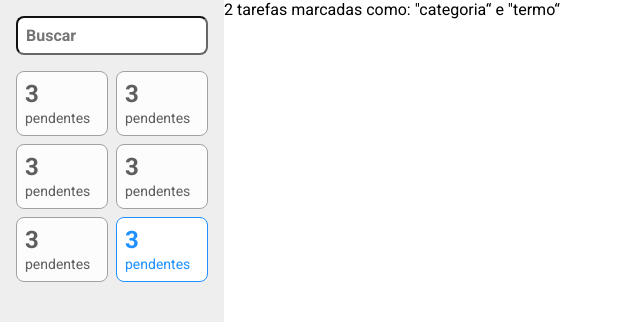
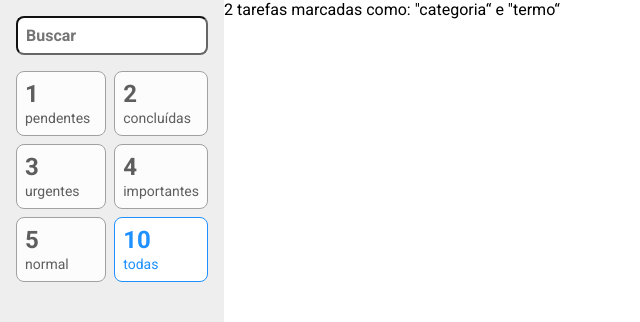
Before and after one commit to devMahaw/todo_react, a React (Create React App) app: page / in a window 1280 px wide. Shown: the top 322 px of the page, without its empty margins (0-640 px from the left). Built offline with nearby package versions, Linux system fonts and the light colour scheme.

Commit message:
feat: parameterizing filters

```diff
--- a/src/components/CardFilter/index.tsx
+++ b/src/components/CardFilter/index.tsx
@@ -2,12 +2,14 @@ import * as S from "./styles";
 
 export type Props = {
   active?: boolean;
+  counter: number;
+  subtitle: string;
 };
 
-const CardFilter = (props: Props) => (
-  <S.Card active={props.active}>
-    <S.Counter>3</S.Counter>
-    <S.Label>pendentes</S.Label>
+const CardFilter = ({ active, counter, subtitle }: Props) => (
+  <S.Card active={active}>
+    <S.Counter>{counter}</S.Counter>
+    <S.Label>{subtitle}</S.Label>
   </S.Card>
 );
 
--- a/src/components/CardFilter/styles.ts
+++ b/src/components/CardFilter/styles.ts
@@ -2,7 +2,9 @@ import styled from "styled-components";
 
 import { Props } from ".";
 
-export const Card = styled.div<Props>`
+type PropsWithoutSubtitleAndCounter = Omit<Props, "counter" | "subtitle">;
+
+export const Card = styled.div<PropsWithoutSubtitleAndCounter>`
   padding: 8px;
   border: 1px solid ${(props) => (props.active ? "#1e90ff" : "#a1a1a1")};
   background-color: ${(props) => (props.active ? "#fff" : "#fcfcfc")};
--- a/src/containers/sidebar/index.tsx
+++ b/src/containers/sidebar/index.tsx
@@ -7,12 +7,12 @@ const Sidebar = () => (
     <div>
       <S.Search type="text" placeholder="Buscar" />
       <S.Filters>
-        <CardFilter />
-        <CardFilter />
-        <CardFilter />
-        <CardFilter />
-        <CardFilter />
-        <CardFilter active />
+        <CardFilter subtitle="pendentes" counter={1} />
+        <CardFilter subtitle="concluídas" counter={2} />
+        <CardFilter subtitle="urgentes" counter={3} />
+        <CardFilter subtitle="importantes" counter={4} />
+        <CardFilter subtitle="normal" counter={5} />
+        <CardFilter subtitle="todas" counter={10} active />
       </S.Filters>
     </div>
   </S.Aside>
```
